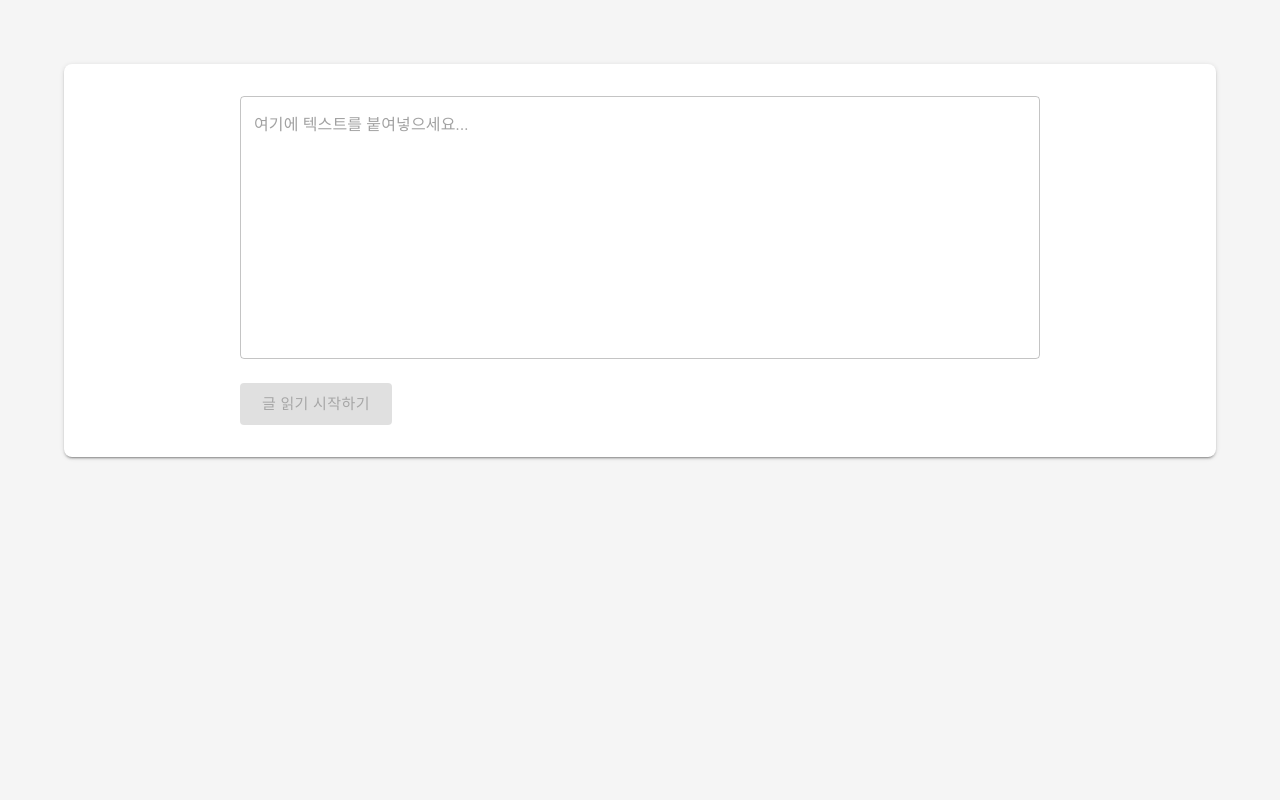
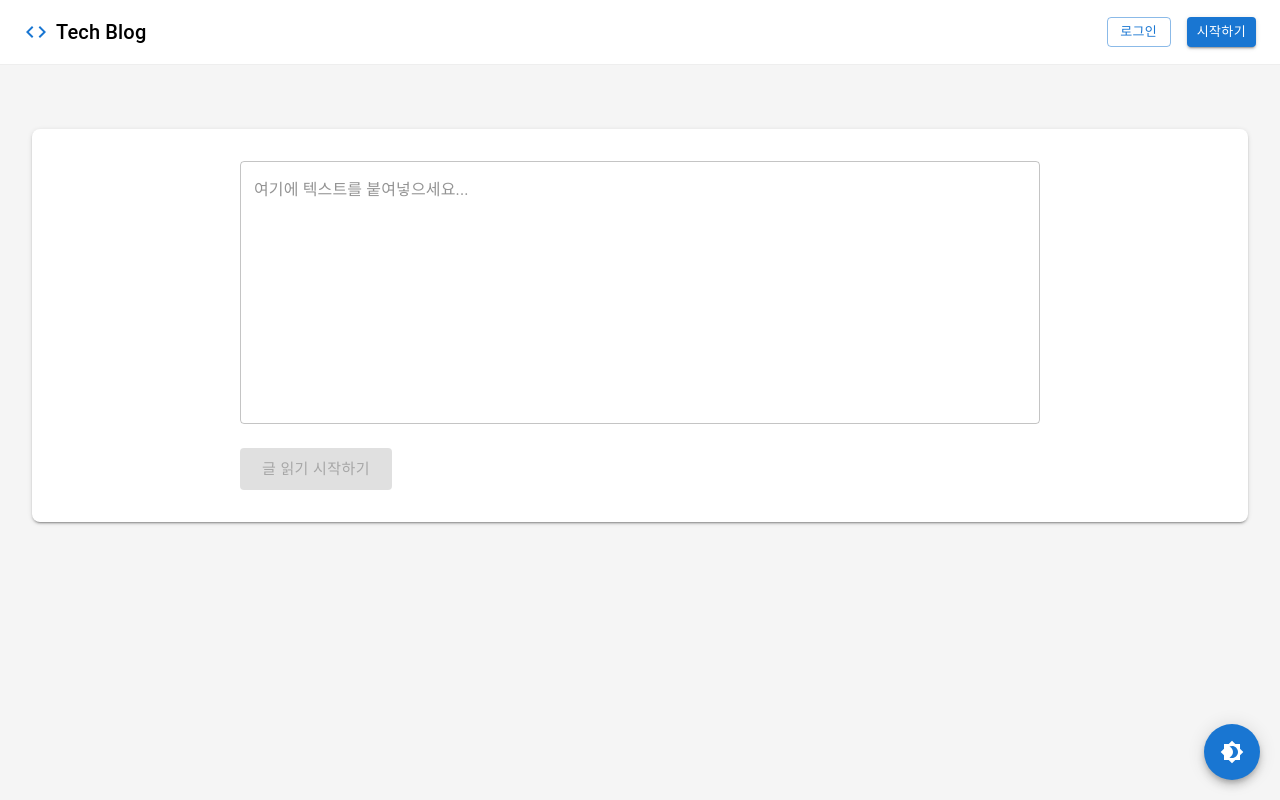
Before and after one commit to SangAu124/Blog-layout-builder, a React (Vite) app: page / in a window 1280 px wide. Built offline with nearby package versions, Linux system fonts and the light colour scheme; the HTML template or start-up script is replaced by a standard one.

Commit message:
feat :: 광고 및 navbar, 다크모드 기능 구현

```diff
--- a/src/App.tsx
+++ b/src/App.tsx
@@ -1,27 +1,34 @@
-import { useState } from 'react'
-import { Box, Container, CssBaseline, ThemeProvider, createTheme } from '@mui/material'
+import { useState, useMemo } from 'react'
+import { Box, Container, CssBaseline, ThemeProvider, createTheme, Fab } from '@mui/material'
+import Brightness4Icon from '@mui/icons-material/Brightness4'
+import Brightness7Icon from '@mui/icons-material/Brightness7'
 import InputSection from './components/InputSection'
 import BlogPost from './components/BlogPost'
+import Navbar from './components/Navbar'
 
 function App() {
   const [content, setContent] = useState<string>('')
-  const theme = createTheme({
-    typography: {
-      fontFamily: '"Roboto", "Helvetica", "Arial", sans-serif',
-    },
-    components: {
-      MuiCssBaseline: {
-        styleOverrides: {
-          body: {
-            margin: 0,
-            padding: 0,
-            backgroundColor: '#f5f5f5',
-            minHeight: '100vh',
+  const [mode, setMode] = useState<'light' | 'dark'>('light')
+
+  const theme = useMemo(
+    () =>
+      createTheme({
+        palette: {
+          mode,
+          background: {
+            default: mode === 'light' ? '#f5f5f5' : '#121212',
+            paper: mode === 'light' ? '#ffffff' : '#1e1e1e',
+          },
+          text: {
+            primary: mode === 'light' ? '#000000' : '#ffffff',
           },
         },
-      },
-    },
-  })
+        typography: {
+          fontFamily: '"Roboto", "Helvetica", "Arial", sans-serif',
+        },
+      }),
+    [mode]
+  )
 
   const handleContentSubmit = (text: string) => {
     setContent(text)
@@ -30,30 +37,26 @@ function App() {
   return (
     <ThemeProvider theme={theme}>
       <CssBaseline />
-      <Box
-        sx={{
-          display: 'flex',
-          flexDirection: 'column',
-          minHeight: '100vh',
-          width: '100%',
-          backgroundColor: '#f5f5f5',
-        }}
-      >
-        <Container
-          maxWidth="lg"
-          sx={{
-            flex: 1,
-            display: 'flex',
-            flexDirection: 'column',
-            py: 4,
-          }}
-        >
+      <Box sx={{ minHeight: '100vh', width: '100%' }}>
+        <Navbar />
+        <Container maxWidth="xl" sx={{ py: 4, px: { xs: 2, sm: 3, md: 4 } }}>
           {!content ? (
             <InputSection onSubmit={handleContentSubmit} />
           ) : (
             <BlogPost content={content} />
           )}
         </Container>
+        <Fab
+          color="primary"
+          sx={{
+            position: 'fixed',
+            bottom: 20,
+            right: 20,
+          }}
+          onClick={() => setMode(mode === 'light' ? 'dark' : 'light')}
+        >
+          {mode === 'light' ? <Brightness4Icon /> : <Brightness7Icon />}
+        </Fab>
       </Box>
     </ThemeProvider>
   )
--- /dev/null
+++ b/src/components/AdBanner.tsx
@@ -0,0 +1,70 @@
+import { Paper, Box, Typography, useTheme } from '@mui/material';
+
+const ads = [
+  {
+    title: '2024 개발자 컨퍼런스',
+    description: '최신 기술 트렌드와 실무 경험을 공유하는 자리',
+    company: 'Tech Conference',
+  },
+  {
+    title: 'Cloud 자격증 과정',
+    description: 'AWS, Azure, GCP 자격증 준비 과정 30% 할인',
+    company: 'Cloud Academy',
+  },
+  {
+    title: 'AI/ML 부트캠프',
+    description: '실무 프로젝트로 배우는 인공지능 과정',
+    company: 'AI Learning Hub',
+  },
+];
+
+const AdBanner = () => {
+  const theme = useTheme();
+  const randomAd = ads[Math.floor(Math.random() * ads.length)];
+
+  return (
+    <Paper
+      elevation={0}
+      sx={{
+        my: 4,
+        p: 2,
+        border: '1px solid',
+        borderColor: theme.palette.mode === 'light' ? 'grey.300' : 'grey.800',
+        backgroundColor: theme.palette.mode === 'light' ? 'grey.50' : 'grey.900',
+        display: 'flex',
+        alignItems: 'center',
+        gap: 2,
+      }}
+    >
+      <Box
+        sx={{
+          width: 80,
+          height: 80,
+          backgroundColor: theme.palette.primary.main,
+          opacity: 0.1,
+          borderRadius: 1,
+        }}
+      />
+      <Box sx={{ flex: 1 }}>
+        <Typography
+          variant="caption"
+          sx={{ color: theme.palette.primary.main }}
+          gutterBottom
+        >
+          Sponsored
+        </Typography>
+        <Typography variant="subtitle1" fontWeight="bold">
+          {randomAd.title}
+        </Typography>
+        <Typography variant="body2" color="text.secondary">
+          {randomAd.description}
+        </Typography>
+        <Typography variant="caption" color="text.secondary">
+          by {randomAd.company}
+        </Typography>
+      </Box>
+    </Paper>
+  );
+};
+
+export default AdBanner;
--- a/src/components/BlogPost.tsx
+++ b/src/components/BlogPost.tsx
@@ -1,12 +1,21 @@
-import { useEffect, useState } from 'react';
-import { Box, Typography, Paper, Avatar, Chip, IconButton, Divider } from '@mui/material';
+import { useEffect, useState, useRef } from 'react';
+import { Box, Typography, Paper, Avatar, Chip, IconButton, Divider, useTheme } from '@mui/material';
 import ReactMarkdown from 'react-markdown';
 import ThumbUpOutlinedIcon from '@mui/icons-material/ThumbUpOutlined';
 import VisibilityOutlinedIcon from '@mui/icons-material/VisibilityOutlined';
 import BookmarkBorderOutlinedIcon from '@mui/icons-material/BookmarkBorderOutlined';
+import { generateTechHeaders } from '../utils/contentTransformer';
+import AdBanner from './AdBanner';
+import SideAd from './SideAd';
 
 interface BlogPostProps {
   content: string;
+}
+
+interface TocItem {
+  text: string;
+  level: number;
+  id: string;
 }
 
 const calculateReadingTime = (text: string): number => {
@@ -20,16 +29,76 @@ const generateRandomStats = () => ({
   likes: Math.floor(Math.random() * 100) + 10,
 });
 
-const BlogPost = ({ content }: BlogPostProps) => {
-  const [toc, setToc] = useState<string[]>([]);
+const BlogPost = ({ content: initialContent }: BlogPostProps) => {
+  const theme = useTheme();
+  const [toc, setToc] = useState<TocItem[]>([]);
+  const [content, setContent] = useState('');
+  const [activeSection, setActiveSection] = useState<string>('');
   const readingTime = calculateReadingTime(content);
   const stats = generateRandomStats();
+  const contentRef = useRef<HTMLDivElement>(null);
 
   useEffect(() => {
-    const lines = content.split('\n');
-    const headers = lines.filter(line => line.startsWith('#') || /^[^\s].+\n[=\-]{2,}/.test(line));
+    const transformedContent = generateTechHeaders(initialContent);
+    setContent(transformedContent);
+
+    // Generate TOC with IDs
+    const lines = transformedContent.split('\n');
+    const headers = lines
+      .filter(line => line.startsWith('#'))
+      .map(header => {
+        const level = header.match(/^#+/)?.[0].length || 1;
+        const text = header.replace(/^#+\s/, '');
+        const id = text.toLowerCase().replace(/[^a-z0-9]+/g, '-');
+        return { text, level, id };
+      });
     setToc(headers);
-  }, [content]);
+  }, [initialContent]);
+
+  useEffect(() => {
+    const handleScroll = () => {
+      if (contentRef.current) {
+        const headings = contentRef.current.querySelectorAll('h1, h2, h3, h4, h5, h6');
+        let currentSection = '';
+
+        for (const heading of headings) {
+          const rect = heading.getBoundingClientRect();
+          if (rect.top <= 100) {
+            currentSection = heading.id;
+          } else {
+            break;
+          }
+        }
+
+        setActiveSection(currentSection);
+      }
+    };
+
+    window.addEventListener('scroll', handleScroll);
+    return () => window.removeEventListener('scroll', handleScroll);
+  }, []);
+
+  const contentParts = content.split('\n\n');
+  const contentWithAds = contentParts.reduce((acc: JSX.Element[], part, index) => {
+    // Add header IDs for scrolling
+    const partWithIds = part.replace(/^(#{1,6})\s(.+)$/gm, (match, hashes, title) => {
+      const id = title.toLowerCase().replace(/[^a-z0-9]+/g, '-');
+      return `${hashes} ${title} {#${id}}`;
+    });
+
+    acc.push(
+      <ReactMarkdown key={index}>
+        {partWithIds}
+      </ReactMarkdown>
+    );
+
+    // Randomly insert ads (approximately every 4-7 paragraphs)
+    if (index > 0 && index % Math.floor(Math.random() * 4 + 4) === 0) {
+      acc.push(<AdBanner key={`ad-${index}`} />);
+    }
+
+    return acc;
+  }, []);
 
   return (
     <Box sx={{ display: 'flex', gap: 4, width: '100%' }}>
@@ -37,30 +106,37 @@ const BlogPost = ({ content }: BlogPostProps) => {
       <Paper
         elevation={0}
         sx={{
-          width: 250,
+          width: { md: 200, lg: 250 },
           p: 2,
           position: 'sticky',
-          top: 20,
-          maxHeight: 'calc(100vh - 40px)',
+          top: 80,
+          maxHeight: 'calc(100vh - 100px)',
           overflowY: 'auto',
           display: { xs: 'none', md: 'block' },
-          backgroundColor: 'white',
+          flexShrink: 0,
         }}
       >
-        <Typography variant="h6" gutterBottom>
+        <Typography variant="h6" gutterBottom sx={{ mb: 3 }}>
           목차
         </Typography>
-        {toc.map((header, index) => (
+        {toc.map((item, index) => (
           <Typography
             key={index}
             variant="body2"
+            component="a"
+            href={`#${item.id}`}
             sx={{
+              display: 'block',
               mb: 1,
+              pl: (item.level - 1) * 2,
               cursor: 'pointer',
+              textDecoration: 'none',
+              color: activeSection === item.id ? 'primary.main' : 'text.primary',
+              fontWeight: activeSection === item.id ? 700 : 400,
               '&:hover': { color: 'primary.main' },
             }}
           >
-            {header.replace(/^#+\s/, '')}
+            {item.text}
           </Typography>
         ))}
       </Paper>
@@ -70,9 +146,9 @@ const BlogPost = ({ content }: BlogPostProps) => {
         elevation={1}
         sx={{
           flex: 1,
-          maxWidth: 800,
-          p: 4,
-          backgroundColor: 'white',
+          minWidth: 0,
+          maxWidth: { md: '100%', lg: 900, xl: 1000 },
+          p: { xs: 2, md: 4 },
         }}
       >
         {/* Article metadata */}
@@ -108,18 +184,20 @@ const BlogPost = ({ content }: BlogPostProps) => {
 
         <Divider sx={{ my: 3 }} />
 
-        <Box sx={{
-          '& h1': { mb: 4, mt: 6 },
-          '& h2': { mb: 3, mt: 4 },
+        <Box
+          ref={contentRef}
+          sx={{
+            '& h1': { mb: 4, mt: 6, scrollMarginTop: '80px' },
+            '& h2': { mb: 3, mt: 4, scrollMarginTop: '80px' },
             '& p': { mb: 2, lineHeight: 1.8 },
             '& code': {
-            backgroundColor: 'grey.100',
+              backgroundColor: theme.palette.mode === 'light' ? 'grey.100' : 'grey.900',
               p: 0.5,
               borderRadius: 1,
               fontFamily: 'monospace',
             },
             '& pre': {
-            backgroundColor: 'grey.100',
+              backgroundColor: theme.palette.mode === 'light' ? 'grey.100' : 'grey.900',
               p: 2,
               borderRadius: 1,
               overflowX: 'auto',
@@ -130,10 +208,11 @@ const BlogPost = ({ content }: BlogPostProps) => {
               pl: 2,
               py: 1,
               my: 2,
-            backgroundColor: 'grey.50',
+              backgroundColor: theme.palette.mode === 'light' ? 'grey.50' : 'grey.900',
             },
-        }}>
-          <ReactMarkdown>{content}</ReactMarkdown>
+          }}
+        >
+          {contentWithAds}
         </Box>
 
         {/* Article actions */}
@@ -152,6 +231,17 @@ const BlogPost = ({ content }: BlogPostProps) => {
           </Typography>
         </Box>
       </Paper>
+
+      {/* Right sidebar with ads */}
+      <Box
+        sx={{
+          width: { lg: 250, xl: 300 },
+          display: { xs: 'none', lg: 'block' },
+          flexShrink: 0,
+        }}
+      >
+        <SideAd />
+      </Box>
     </Box>
   );
 };
--- /dev/null
+++ b/src/components/Navbar.tsx
@@ -0,0 +1,38 @@
+import { AppBar, Toolbar, Typography, Box, Button, useTheme } from '@mui/material';
+import CodeIcon from '@mui/icons-material/Code';
+
+const Navbar = () => {
+  const theme = useTheme();
+
+  return (
+    <AppBar
+      position="sticky"
+      elevation={0}
+      sx={{
+        backgroundColor: theme.palette.mode === 'light' ? '#fff' : '#1e1e1e',
+        borderBottom: 1,
+        borderColor: theme.palette.mode === 'light' ? 'grey.200' : 'grey.800',
+      }}
+    >
+      <Toolbar>
+        <Box sx={{ display: 'flex', alignItems: 'center', flex: 1 }}>
+          <CodeIcon sx={{ mr: 1, color: 'primary.main' }} />
+          <Typography variant="h6" component="div" color="text.primary">
+            Tech Blog
+          </Typography>
+          <Box sx={{ ml: 4, display: { xs: 'none', md: 'flex' }, gap: 2 }}>
+            <Button color="inherit">최신글</Button>
+            <Button color="inherit">트렌딩</Button>
+            <Button color="inherit">태그</Button>
+          </Box>
+        </Box>
+        <Box sx={{ display: 'flex', gap: 2 }}>
+          <Button variant="outlined" size="small">로그인</Button>
+          <Button variant="contained" size="small">시작하기</Button>
+        </Box>
+      </Toolbar>
+    </AppBar>
+  );
+};
+
+export default Navbar;
--- /dev/null
+++ b/src/components/SideAd.tsx
@@ -0,0 +1,71 @@
+import { Paper, Box, Typography, useTheme } from '@mui/material';
+
+const sideAds = [
+  {
+    title: '개발자 채용',
+    description: '연봉 1억+ / 스톡옵션 / 자율 출퇴근',
+    company: 'Tech Unicorn',
+    color: '#FF6B6B',
+  },
+  {
+    title: '클라우드 인프라 구축',
+    description: '무료 컨설팅 진행중',
+    company: 'Cloud Solutions',
+    color: '#4ECDC4',
+  },
+  {
+    title: 'AI 개발자 교육',
+    description: '취업 연계 과정 / 수료율 98%',
+    company: 'AI Academy',
+    color: '#45B7D1',
+  },
+];
+
+const SideAd = () => {
+  const theme = useTheme();
+  const randomAd = sideAds[Math.floor(Math.random() * sideAds.length)];
+
+  return (
+    <Paper
+      elevation={0}
+      sx={{
+        p: 2,
+        border: '1px solid',
+        borderColor: theme.palette.mode === 'light' ? 'grey.200' : 'grey.800',
+        position: 'sticky',
+        top: 20,
+        width: '100%',
+        maxWidth: 300,
+      }}
+    >
+      <Box
+        sx={{
+          width: '100%',
+          height: 120,
+          backgroundColor: randomAd.color,
+          opacity: theme.palette.mode === 'light' ? 0.1 : 0.05,
+          borderRadius: 1,
+          mb: 2,
+        }}
+      />
+      <Typography
+        variant="caption"
+        sx={{ color: 'primary.main' }}
+        gutterBottom
+      >
+        AD
+      </Typography>
+      <Typography variant="h6" gutterBottom>
+        {randomAd.title}
+      </Typography>
+      <Typography variant="body2" color="text.secondary" gutterBottom>
+        {randomAd.description}
+      </Typography>
+      <Typography variant="caption" color="text.secondary">
+        Powered by {randomAd.company}
+      </Typography>
+    </Paper>
+  );
+};
+
+export default SideAd;
--- /dev/null
+++ b/src/utils/contentTransformer.ts
@@ -0,0 +1,43 @@
+const techTopics = {
+  backend: [
+    'Spring Boot 아키텍처',
+    'JPA 성능 최적화',
+    'Spring Security',
+    'MSA 설계 패턴',
+    'Redis 캐싱 전략',
+  ],
+  ios: [
+    'Swift UI 최적화',
+    'iOS 앱 성능 개선',
+    'Core Data 활용',
+    'Push Notification',
+    'In-App Purchase',
+  ],
+  database: [
+    'DB 인덱싱 전략',
+    '쿼리 최적화',
+    '데이터 모델링',
+    '샤딩과 파티셔닝',
+    '백업 및 복구 전략',
+  ],
+};
+
+export const generateTechHeaders = (content: string): string => {
+  const category = Math.random() > 0.5 ? 'backend' : Math.random() > 0.5 ? 'ios' : 'database';
+  const topics = techTopics[category as keyof typeof techTopics];
+  const selectedTopics = topics.sort(() => Math.random() - 0.5).slice(0, 3);
+
+  const headers = selectedTopics.map(topic => `## ${topic}`).join('\n\n');
+  const contentParts = content.split('\n\n');
+
+  // Insert headers evenly throughout the content
+  const step = Math.floor(contentParts.length / 4);
+  selectedTopics.forEach((_, index) => {
+    const position = (index + 1) * step;
+    if (position < contentParts.length) {
+      contentParts.splice(position, 0, headers.split('\n\n')[index]);
+    }
+  });
+
+  return contentParts.join('\n\n');
+};
```
Lines whose indentation alone changed are shown as unchanged.
